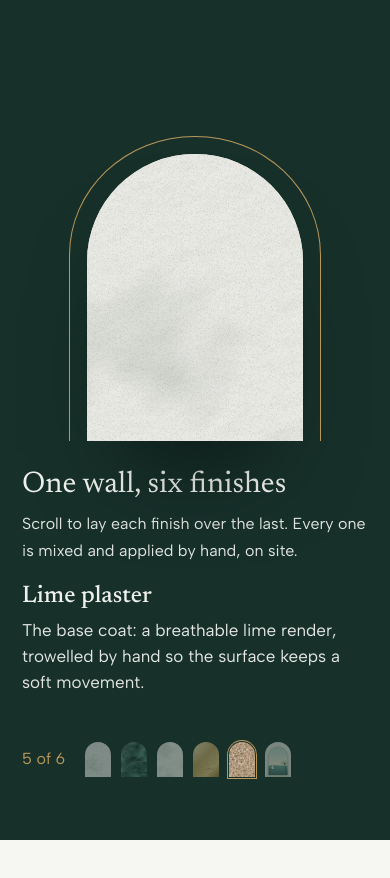
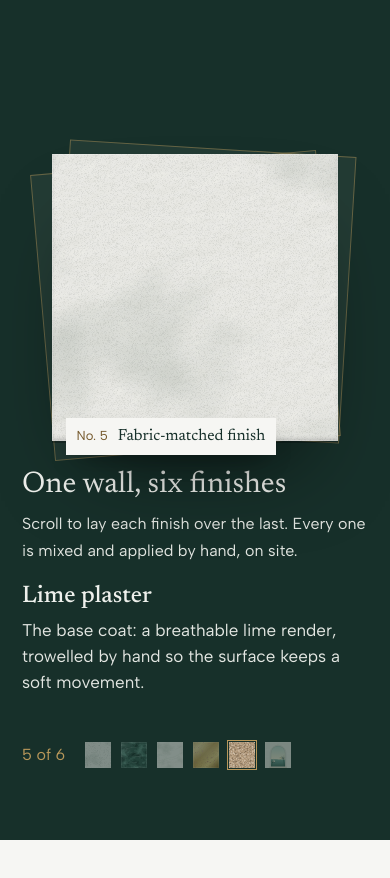
Before and after one commit to jubertborra1-netizen/maison-interiors-concept, a plain HTML site: page index.html in a window 390 px wide. Shown: the part 2520-3398 px from the top of the page. Drawn offline with nearby package versions, Linux system fonts and the light colour scheme.

Commit message:
Show the finishes on a square sample tile

```diff
--- a/index.html
+++ b/index.html
@@ -78,7 +78,7 @@
     clip-path: polygon(100% 50%, 85.36% 64.65%, 85.36% 85.36%, 64.65% 85.36%, 50% 100%, 35.35% 85.36%, 14.64% 85.36%, 14.64% 64.65%, 0% 50%, 14.64% 35.35%, 14.64% 14.64%, 35.35% 14.64%, 50% 0%, 64.65% 14.64%, 85.36% 14.64%, 85.36% 35.35%);
   }
   .arch-2x3 { aspect-ratio: 2 / 3; border-radius: 50% 50% 0 0 / 33.333% 33.333% 0 0; overflow: hidden; }
-  .arch-3x4 { aspect-ratio: 3 / 4; border-radius: 50% 50% 0 0 / 37.5% 37.5% 0 0; overflow: hidden; }
+  .tile-1x1 { aspect-ratio: 1 / 1; overflow: hidden; }
 
   /* Buttons and links */
   .btn {
@@ -189,11 +189,6 @@
   .motion-ok .hero-cue::after { content: ''; position: absolute; inset: 0; background: var(--gold); transform-origin: 50% 0; animation: cue 2.4s cubic-bezier(0.65, 0, 0.35, 1) infinite; }
   @keyframes cue { 0% { transform: scaleY(0); transform-origin: 50% 0; } 45% { transform: scaleY(1); transform-origin: 50% 0; } 55% { transform: scaleY(1); transform-origin: 50% 100%; } 100% { transform: scaleY(0); transform-origin: 50% 100%; } }
 
-  .arch-outline {
-    position: absolute; inset: -16px -16px 0 -16px; pointer-events: none;
-    border: 1px solid var(--gold); border-bottom: 0;
-    border-radius: 50% 50% 0 0 / 35% 35% 0 0;
-  }
 
   /* Intro guard */
   .intro-pending .hero-title .line > span,
@@ -242,24 +237,45 @@
   .finish-count { flex: none; font-size: var(--t-sm); color: var(--gold); font-variant-numeric: tabular-nums; }
   .finish-nav { display: flex; gap: 12px; }
   .swatch {
-    width: 30px; aspect-ratio: 3 / 4; padding: 0; border: 0; cursor: pointer;
-    border-radius: 50% 50% 0 0 / 37.5% 37.5% 0 0;
+    width: 30px; aspect-ratio: 1 / 1; padding: 0; border: 0; border-radius: 0; cursor: pointer;
+    box-shadow: inset 0 0 0 1px rgba(255, 255, 255, 0.12);
     opacity: 0.5; transition: opacity 0.3s, transform 0.3s;
   }
   .swatch:hover { opacity: 0.85; transform: translateY(-2px); }
   .swatch.is-active { opacity: 1; box-shadow: 0 0 0 1px var(--green), 0 0 0 2px var(--gold); }
   .swatch:focus-visible { outline: 2px solid var(--gold); outline-offset: 4px; }
+  /* With motion: one square sample tile, set on a loose stack of sample cards, with a tag naming the finish */
+  .finish-tile { display: contents; }
+  .tile-tag { display: none; }
   .motion-ok .finish-wall {
-    display: block; position: relative; aspect-ratio: 3 / 4;
-    height: min(calc(100vh - var(--header-h) - 120px), 740px); width: auto;
-    border-radius: 50% 50% 0 0 / 37.5% 37.5% 0 0; overflow: hidden;
-    box-shadow: 0 60px 100px -50px rgba(0, 0, 0, 0.65);
+    display: block; position: relative; aspect-ratio: 1 / 1;
+    height: min(calc(100vh - var(--header-h) - 150px), 600px); width: auto;
+  }
+  .motion-ok .finish-wall::before, .motion-ok .finish-wall::after {
+    content: ''; position: absolute; inset: 0;
+    border: 1px solid rgba(184, 151, 90, 0.45); background: rgba(238, 240, 236, 0.05);
+  }
+  .motion-ok .finish-wall::before { transform: translate(-18px, 14px) rotate(-5deg); }
+  .motion-ok .finish-wall::after { transform: translate(16px, -10px) rotate(3.5deg); }
+  .motion-ok .finish-tile {
+    display: block; position: absolute; inset: 0; z-index: 1; overflow: hidden;
+    box-shadow: 0 50px 90px -40px rgba(0, 0, 0, 0.7), 0 2px 0 rgba(0, 0, 0, 0.25);
+  }
+  .motion-ok .finish-tile::after {
+    content: ''; position: absolute; inset: 0; z-index: 2; pointer-events: none;
+    box-shadow: inset 0 0 0 1px rgba(255, 255, 255, 0.22), inset 0 -3px 6px -3px rgba(0, 0, 0, 0.35);
   }
   .motion-ok .coat-wrap { position: absolute; inset: 0; }
-  .motion-ok .coat { position: absolute; inset: 0; aspect-ratio: auto; border-radius: 0; }
+  .motion-ok .coat { position: absolute; inset: 0; aspect-ratio: auto; }
   .motion-ok .coat-wrap figcaption { display: none; }
-  .finish-stage .arch-outline { display: none; inset: -18px -18px 0 -18px; border-radius: 50% 50% 0 0 / 39% 39% 0 0; }
-  .motion-ok .finish-stage .arch-outline { display: block; }
+  .motion-ok .tile-tag {
+    display: flex; align-items: baseline; gap: 10px;
+    position: absolute; z-index: 3; left: 22px; bottom: -18px;
+    padding: 9px 14px 10px; background: var(--porcelain); color: var(--green); white-space: nowrap;
+    box-shadow: 0 10px 24px -12px rgba(0, 0, 0, 0.5);
+  }
+  .tt-no { font-size: 0.8125rem; color: var(--gold-text); font-variant-numeric: tabular-nums; }
+  .tt-name { font-family: var(--display); font-size: 1.125rem; line-height: 1; }
 
   /* ---------- Services ---------- */
   .services { padding: var(--section-y) 0 calc(var(--section-y) * 0.7); }
@@ -409,6 +425,10 @@
     .motion-ok .finish-caption p { font-size: 1.0625rem; }
     .motion-ok .finish-meta { margin-top: 20px; }
     .swatch { width: 26px; }
+    .motion-ok .finish-wall::before { transform: translate(-10px, 8px) rotate(-5deg); }
+    .motion-ok .finish-wall::after { transform: translate(9px, -6px) rotate(3.5deg); }
+    .motion-ok .tile-tag { left: 14px; bottom: -14px; padding: 7px 11px 8px; }
+    .tt-name { font-size: 1rem; }
     .finish-nav { gap: 10px; }
     .finish-wall { grid-template-columns: repeat(2, minmax(0, 1fr)); }
 
@@ -551,14 +571,16 @@
       </div>
       <div class="finish-stage" aria-hidden="true">
         <div class="finish-wall">
-          <figure class="coat-wrap"><div class="coat arch-3x4 tex-plaster"></div><figcaption>Lime plaster</figcaption></figure>
-          <figure class="coat-wrap"><div class="coat arch-3x4 tex-stucco"></div><figcaption>Venetian stucco</figcaption></figure>
-          <figure class="coat-wrap"><div class="coat arch-3x4 tex-marble"></div><figcaption>Marble effect</figcaption></figure>
-          <figure class="coat-wrap"><div class="coat arch-3x4 tex-gold"></div><figcaption>Gold leaf</figcaption></figure>
-          <figure class="coat-wrap"><div class="coat arch-3x4 tex-linen"></div><figcaption>Fabric-matched</figcaption></figure>
-          <figure class="coat-wrap"><div class="coat arch-3x4 tex-mural"></div><figcaption>Mural</figcaption></figure>
+          <div class="finish-tile">
+            <figure class="coat-wrap"><div class="coat tile-1x1 tex-plaster"></div><figcaption>Lime plaster</figcaption></figure>
+            <figure class="coat-wrap"><div class="coat tile-1x1 tex-stucco"></div><figcaption>Venetian stucco</figcaption></figure>
+            <figure class="coat-wrap"><div class="coat tile-1x1 tex-marble"></div><figcaption>Marble effect</figcaption></figure>
+            <figure class="coat-wrap"><div class="coat tile-1x1 tex-gold"></div><figcaption>Gold leaf</figcaption></figure>
+            <figure class="coat-wrap"><div class="coat tile-1x1 tex-linen"></div><figcaption>Fabric-matched</figcaption></figure>
+            <figure class="coat-wrap"><div class="coat tile-1x1 tex-mural"></div><figcaption>Mural</figcaption></figure>
+          </div>
+          <span class="tile-tag"><span class="tt-no">No. 1</span><span class="tt-name">Lime plaster</span></span>
         </div>
-        <span class="arch-outline"></span>
       </div>
     </div>
   </section>
@@ -1089,6 +1111,8 @@
   // Each finish: a 1-unit trowel sweep, then a 1-unit hold so the caption can be read
   var LEAD = 0.6, STEP = 2;
   var counter = document.querySelector('.fc-now');
+  var tagNo = document.querySelector('.tt-no'), tagName = document.querySelector('.tt-name');
+  var names = captions.map(function (c) { return c.querySelector('h3').textContent; });
   var swatches = gsap.utils.toArray('.swatch');
   var wallTl = gsap.timeline({
     scrollTrigger: {
@@ -1105,6 +1129,8 @@
         var label = String(cur + 1);
         if (counter && counter.textContent !== label) {
           counter.textContent = label;
+          tagNo.textContent = 'No. ' + label;
+          tagName.textContent = names[cur];
           swatches.forEach(function (b, bi) { b.classList.toggle('is-active', bi === cur); b.setAttribute('aria-pressed', String(bi === cur)); });
         }
       }
```
